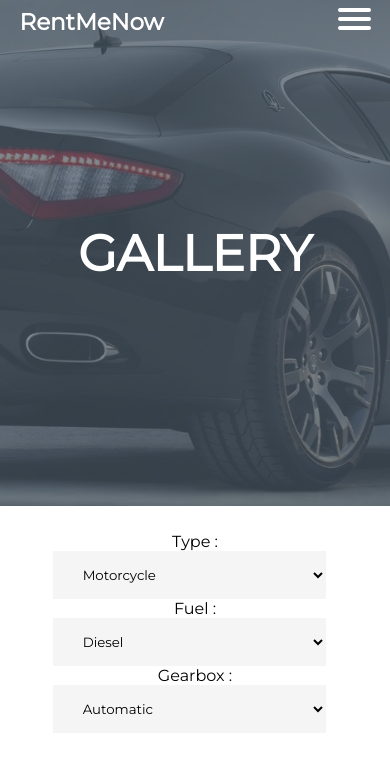
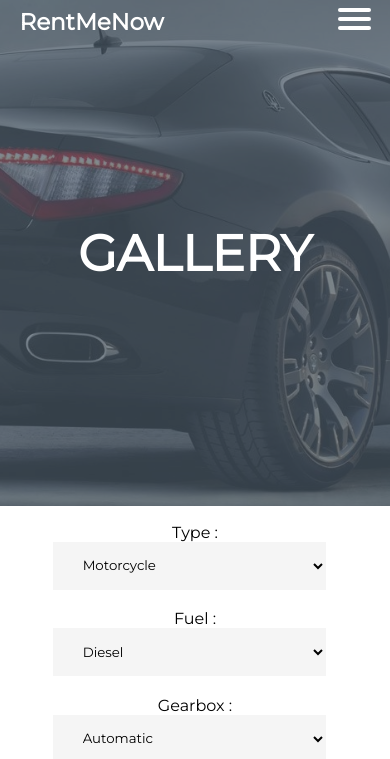
Before and after one commit to veinsmoke101/RentMeNow, a plain HTML site: page gallery.html in a window 390 px wide. Shown: the top 759 px of the page. Drawn offline with Linux system fonts and the light colour scheme.

Commit message:
fixed more issues in gallery

```diff
--- a/styles/_gallery-formulaire.scss
+++ b/styles/_gallery-formulaire.scss
@@ -6,8 +6,11 @@
     align-items: center;
     @media (max-width:768px) {
         flex-direction: column;
+        label{
+            margin-top: 5%;
+        }
+    }
 
-    }
     select{
         margin:0 5% 0 2%;
         padding: 15px 26px;
```
Also changed, not shown: styles/gallery.css, 1 other file.
